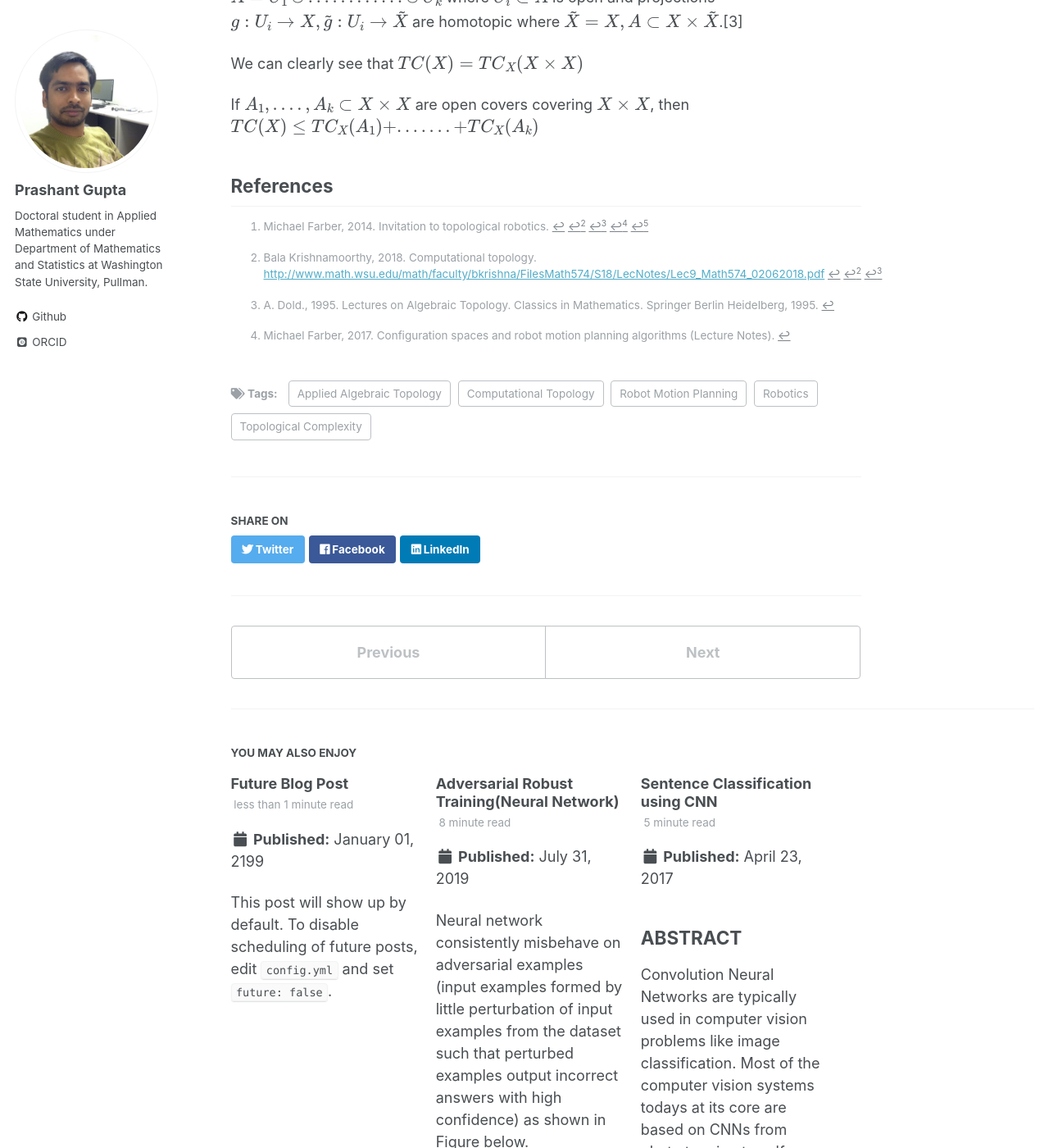
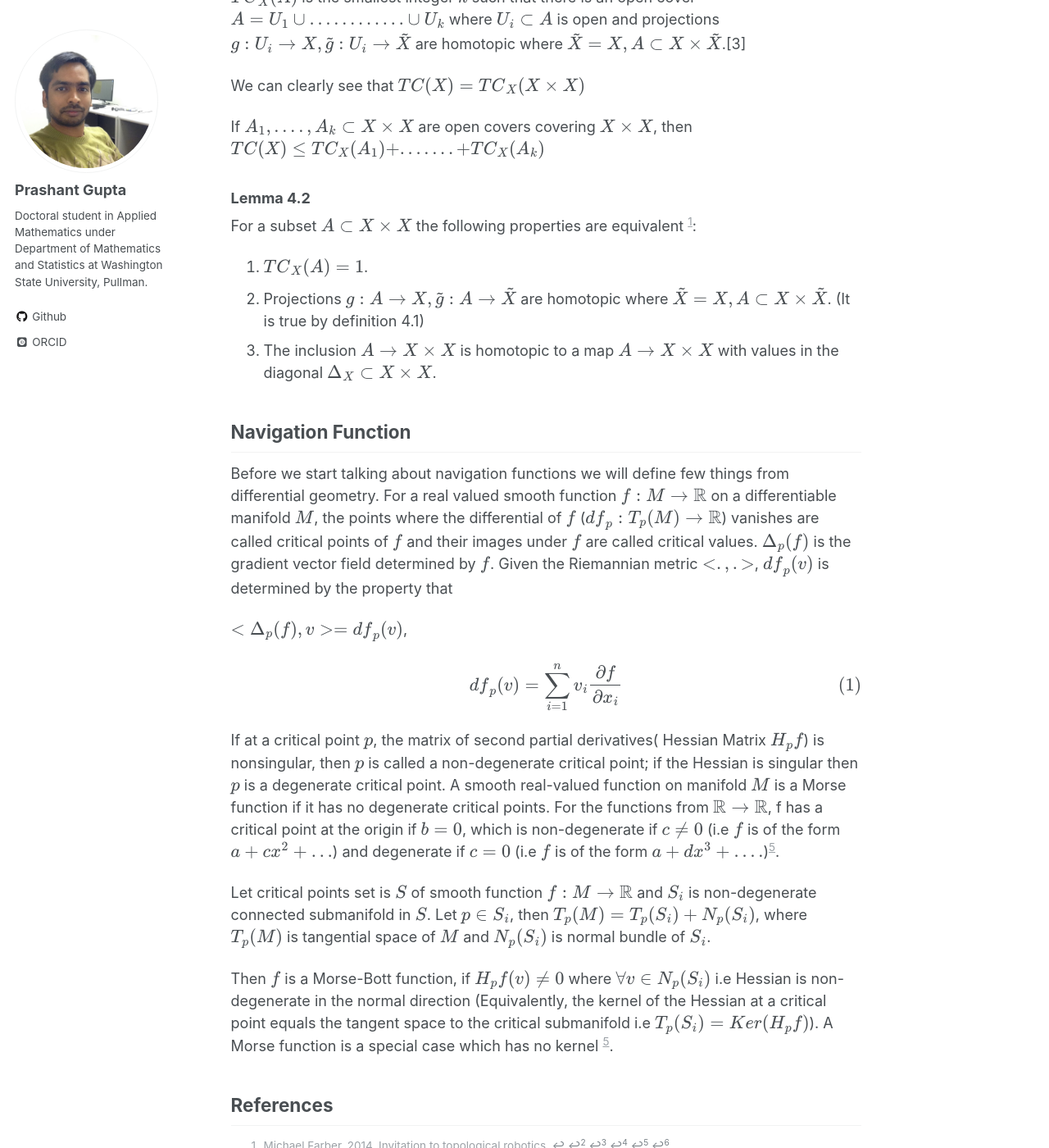
Before and after one commit to pragup/pragup.github.io, a Jekyll site: the page built from _posts/2020-03-08-Topological-Robot-Motion-Planning.md, in a window 1280 px wide and 1400 px high, scrolled down 6171 px. Shown: the whole window at 82% size. Built offline with Jekyll 4.4.1, drawn with Linux system fonts in a browser that asks for light colours; some web fonts are replaced; formulas are drawn with MathJax 3; some of the changed text lies outside the part shown.

Commit message:
no message

```diff
--- a/_posts/2020-03-08-Topological-Robot-Motion-Planning.md
+++ b/_posts/2020-03-08-Topological-Robot-Motion-Planning.md
@@ -162,6 +162,33 @@ We can clearly see that $TC(X) = {TC}_{X}(X \times X)$
 
 If $A_1, .... , A_k \subset X \times X$ are open covers covering $X \times X$, then $$ TC(X) \leq TC_X(A_1)+ ....... + TC_X(A_k) $$
 
+### Lemma 4.2 ###
+
+For a subset $A \subset X \times X$ the following properties are equivalent [^Mi2014]:
+
+1. ${TC}_X (A) = 1$.
+2. Projections $g: A \to X, \tilde{g}: A \to \tilde{X}$ are homotopic where $\tilde{X} = X,  A\subset X \times \tilde{X}$. (It is true by definition 4.1)
+3. The inclusion $A \to X \times X$ is homotopic to a map $A \to X \times X$ with values in the diagonal $\Delta_{X} \subset X \times X$.
+
+## Navigation Function ##
+Before we start talking about navigation functions we will define few things from differential geometry.
+For a real valued smooth function $f: M \to \mathbb{R}$ on a differentiable manifold $M$, the points where the differential of $f$ (${df}_p : T_p(M) \to \mathbb{R}$)
+vanishes are called critical points of $f$ and their images under $f$ are called critical values.
+$\Delta_p(f) $ is the gradient vector field determined by $f$. Given the Riemannian metric $<. , .>$, ${df}_p(v)$ is determined by the property that
+
+$$ <\Delta_p(f), v> = {df}_p(v) $$,
+
+$$ {df}_p(v) = \sum_{i =1}^{n} v_i\frac{\partial f}{\partial {x_i}}$$
+
+If at a critical point $p$, the matrix of second partial derivatives( Hessian Matrix $H_pf$) is nonsingular, then $p$ is called a non-degenerate critical point;
+if the Hessian is singular then $p$ is a degenerate critical point. A smooth real-valued function on manifold $M$ is a Morse function if it has no degenerate critical points.
+For the functions from $\mathbb{R} \to \mathbb{R}$, f has a critical point at the origin if $b = 0$, which is non-degenerate if $c \neq 0$ (i.e $f$ is of the form $a + cx^2+ ...$)
+and degenerate if $c = 0$ (i.e $f$ is of the form $a + dx^3+ ....$)[^Wi2019].
+
+Let critical points set is $S$ of smooth function $f: M \to \mathbb{R}$ and $S_i$ is non-degenerate connected submanifold in $S$. Let $p \in S_i$, then $T_p(M) = T_p(S_i) + N_p(S_i)$, where $T_p(M)$ is tangential space of $M$ and $N_p(S_i)$ is normal bundle of $S_i$.
+
+Then $f$ is a Morse-Bott function, if $H_pf(v) \neq 0$ where $\forall v \in N_p(S_i)$ i.e Hessian is non-degenerate in the normal direction (Equivalently, the kernel of the Hessian at a critical point equals the tangent space to the critical submanifold i.e $T_p(S_i) = Ker(H_pf)$).
+A Morse function is a special case which has no kernel [^Wi2019].
 
 ## References ##
 
```
